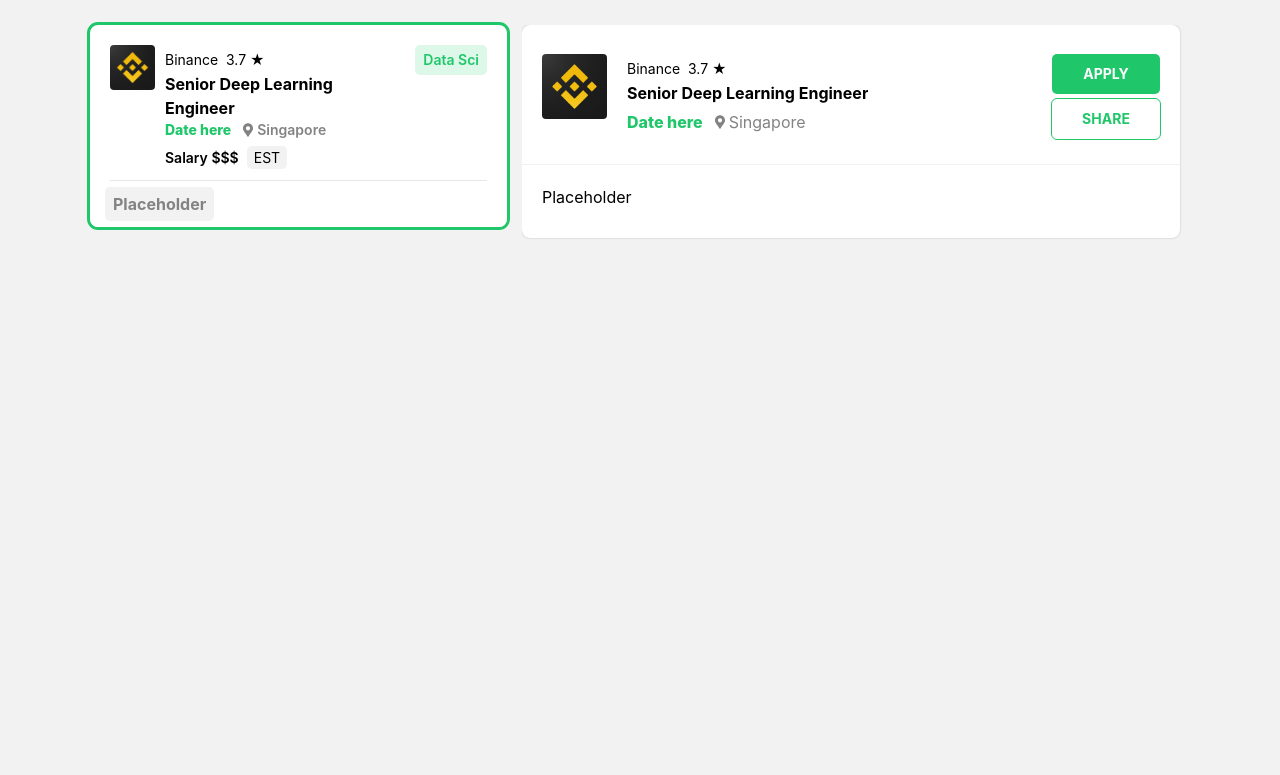
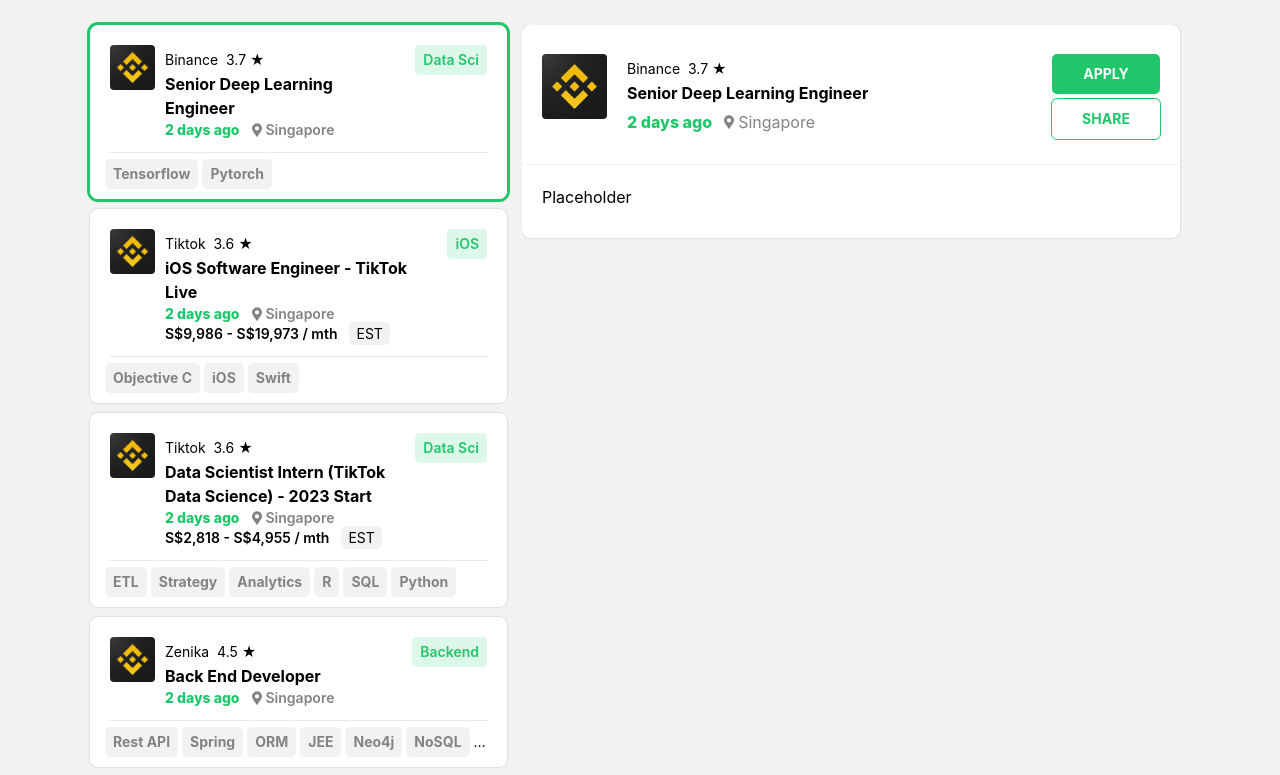
Before and after one commit to Jaylin0312/NF-Replicate, a React (Vite) app: page / in a window 1280 px wide. Shown: the top 775 px of the page. Built offline with nearby package versions, Linux system fonts and the light colour scheme.

Commit message:
feat: render job card and job desc using mock data (refactoring of file structure and variables is done to achieve this)

```diff
--- a/src/App.jsx
+++ b/src/App.jsx
@@ -1,17 +1,9 @@
-import JobCardContainer from "./components/JobCard/JobCardContainer";
-import Desc from "./components/JobDesc/JobDescContainer";
+import JobPanel from "./components/JobPanel";
 
 function App() {
   return (
     <div className="App">
-      <div className="container mt-5">
-        <div className="lg:flex">
-          <JobCardContainer />
-          <div className="hidden lg:block px-[10px] py-[5px] sticky grow">
-            <Desc />
-          </div>
-        </div>
-      </div>
+      <JobPanel />
     </div>
   );
 }
--- a/src/components/JobCard/JobCard.jsx
+++ b/src/components/JobCard/Card.jsx
@@ -3,34 +3,49 @@ import JobDateLocation from "../Reuseables/JobDateLocation";
 import JobTag from "../Reuseables/JobTag";
 import JobSalary from "../Reuseables/JobSalary";
 
-function Card() {
+function Card(props) {
+  const { selectedJobId } = props;
+  const { job } = props;
   return (
     <div className="p-nf5 w-full">
-      <div className="rounded-lg shadow-card pb-10 relative hover:translate-y-[-3px] hover:shadow-card-hover duration-200 lg:outline lg:outline-nf-green2">
+      <div
+        className={`rounded-lg shadow-card pb-10 relative hover:translate-y-[-3px] hover:shadow-card-hover duration-200 ${
+          selectedJobId === job.id ? "lg:outline outline-nf-green2" : ""
+        }`}
+      >
         <div className="bg-white flex flex-col rounded-t-lg px-5 pt-5">
           <div className="flex flex-wrap nf-sm:flex-nowrap items-start justify-start">
             <div className="mr-2.5">
               <img
                 className="w-[45px] h-[45px] max-w-none rounded-[4px]"
-                src="/assets/Binance.png"
+                src={job.company[0].logo}
               />
             </div>
             <div className="ml-auto pl-2.5 nf-sm:order-3">
               <div className="bg-nf-green1 text-sm text-nf-green2 py-nf5 px-2 rounded-[5px] w-max font-semibold">
-                Data Sci
+                {job.tag}
               </div>
             </div>
-            <JobTitle />
+            <JobTitle
+              role={job.role}
+              rating={job.company[0].rating}
+              name={job.company[0].name}
+            />
           </div>
           <div className="whitespace-pre-wrap font-semibold">
             <div className="mb-1.5 border-b nf-sm:pl-[55px] text-sm">
-              <JobDateLocation />
-              <JobSalary />
+              <JobDateLocation
+                created={job.created}
+                country={job.country}
+              />
+              <JobSalary pay={job.pay} />
             </div>
           </div>
         </div>
-        <div className="bg-white absolute bottom-0 min-h-[40px] w-full px-[15px] overflow-hidden whitespace-nowrap rounded-b-lg">
-          <JobTag />
+        <div className="bg-white text-sm absolute bottom-0 min-h-[40px] w-full px-[15px] overflow-hidden text-ellipsis whitespace-nowrap rounded-b-lg">
+          {job.skills.map((skill, index) => (
+            <JobTag key={index} skill={skill} />
+          ))}
         </div>
       </div>
     </div>
--- /dev/null
+++ b/src/components/JobCard/Container.jsx
@@ -0,0 +1,18 @@
+import JobCard from "./Card";
+import React from "react";
+
+function JobCardContainer(props) {
+  function handleSelect(id) {
+    props.setSelectedJobId(id);
+  }
+  return props.jobs.map((job) => (
+    <div
+      className="lg:w-[427px]"
+      key={job.id}
+      onClick={() => handleSelect(job.id)}
+    >
+      <JobCard selectedJobId={props.selectedJobId} job={job} />
+    </div>
+  ));
+}
+export default JobCardContainer;
--- a/src/components/JobCard/JobCardContainer.jsx
+++ /dev/null
@@ -1,10 +0,0 @@
-import JobCard from "./JobCard";
-
-function JobCardContainer() {
-  return (
-    <div className="lg:w-[427px]">
-      <JobCard/>
-    </div>
-  );
-}
-export default JobCardContainer;
--- a/src/components/JobDesc/JobDescContainer.jsx
+++ b/src/components/JobDesc/Container.jsx
@@ -1,14 +1,14 @@
-import JobDescHeader from "./JobDescHeader";
+import JobDescHeader from "./Header";
 
-function Desc() {
+function JobDescContainer(props) {
   return (
     <div className="pr-nf5 pb-[50px] overflow-x-hidden overflow-y-scroll max-h-info-card">
       <div className="py-[29px] px-[20px] shadow-card rounded-lg bg-white">
-        <JobDescHeader/>
+        <JobDescHeader selectedJob={props.selectedJob} />
         <div className="w-breakline h-[0.5px] bg-nf-grey2 my-5 mx-[-20px]"></div>
         Placeholder
       </div>
     </div>
   );
 }
-export default Desc;
+export default JobDescContainer;
--- a/src/components/JobDesc/JobDescHeader.jsx
+++ b/src/components/JobDesc/Header.jsx
@@ -1,7 +1,8 @@
 import JobTitle from "../Reuseables/JobTitle";
 import JobDateLocation from "../Reuseables/JobDateLocation";
 
-function JobDescHeader() {
+function JobDescHeader(props) {
+  const selectedJob = props.selectedJob;
   return (
     <div className="bg-white flex flex-col rounded-t-lg">
       <div className="flex flex-wrap nf-sm:flex-nowrap items-start justify-start">
@@ -23,10 +24,17 @@ function JobDescHeader() {
         </div>
         <div>
           <div className="mb-nf5">
-            <JobTitle />
+            <JobTitle
+              role={selectedJob.role}
+              rating={selectedJob.company[0].rating}
+              name={selectedJob.company[0].name}
+            />
           </div>
           <div>
-            <JobDateLocation />
+            <JobDateLocation
+              created={selectedJob.created}
+              country={selectedJob.country}
+            />
           </div>
         </div>
       </div>
--- /dev/null
+++ b/src/components/JobPanel.jsx
@@ -0,0 +1,42 @@
+import { useState, useEffect } from "react";
+import JobCardContainer from "./JobCard/Container";
+import JobDescContainer from "./JobDesc/Container";
+import axios from "axios";
+
+function JobPanel() {
+  const [jobs, setJobs] = useState([]);
+  const [selectedJobId, setSelectedJobId] = useState(1);
+  useEffect(() => {
+    axios
+      .get("/data/mock-data.json")
+      .then((response) => {
+        setJobs(response.data.jobs);
+      })
+      .catch((error) => {
+        console.log(error);
+      });
+  }, []);
+  if (jobs.length > 0) {
+    const selectedJob = jobs.find((job) => job.id === selectedJobId);
+    return (
+      <div className="container mt-5 mb-5">
+        <div className="flex">
+          <div className="flex flex-col">
+            <JobCardContainer
+              jobs={jobs}
+              selectedJobId={selectedJobId}
+              setSelectedJobId={setSelectedJobId}
+            />
+          </div>
+          <div className="hidden lg:block px-[10px] py-[5px] sticky grow">
+            <JobDescContainer selectedJob={selectedJob} />
+          </div>
+        </div>
+      </div>
+    );
+  } else {
+    return <div>No Listings Observed</div>;
+  }
+}
+
+export default JobPanel;
--- a/src/components/Reuseables/JobDateLocation.jsx
+++ b/src/components/Reuseables/JobDateLocation.jsx
@@ -1,14 +1,14 @@
-function JobDateLocation() {
+function JobDateLocation(props) {
   return (
     <div >
       <div className="text-nf-grey1 flex">
-        <span className="text-nf-green2 font-extrabold mr-3">Date here</span>
+        <span className="text-nf-green2 font-extrabold mr-3">{props.created}</span>
         <div className="flex items-center">
           <img
             className="inline-block h-4 w-2.5 mr-1"
             src="/assets/Location.svg"
           />
-          Singapore
+          {props.country}
         </div>
       </div>
 
--- a/src/components/Reuseables/JobSalary.jsx
+++ b/src/components/Reuseables/JobSalary.jsx
@@ -1,11 +1,13 @@
-function JobSalary() {
+function JobSalary(props) {
   return (
-    <div className="mb-3 mt-2 whitespace-pre-wrap font-semibold">
-      <span className="mr-2">Salary $$$</span>
-      <span className="py-[3px] px-[7px] font-normal rounded-[5px] bg-nf-grey2">
-        EST
-      </span>
-    </div>
+    <div className="mb-3 whitespace-pre-wrap font-semibold">
+    {props.pay && (
+      <div>
+        <span className="mr-3 pt-[3px]">{props.pay}</span>
+        <span className="py-[3px] px-[7px] font-normal rounded-[5px] bg-nf-grey2">EST</span>
+      </div>
+    )}
+  </div>
   );
 }
 export default JobSalary;
--- a/src/components/Reuseables/JobTag.jsx
+++ b/src/components/Reuseables/JobTag.jsx
@@ -1,8 +1,8 @@
-function JobTag() {
+function JobTag(props) {
   return (
     <div className="inline-block mr-1 font-bold">
       <div className="text-nf-grey1 bg-nf-grey2 rounded-[5px]">
-        <div className="py-nf5 px-2">Placeholder</div>
+        <div className="py-nf5 px-2">{props.skill}</div>
       </div>
     </div>
   );
--- a/src/components/Reuseables/JobTitle.jsx
+++ b/src/components/Reuseables/JobTitle.jsx
@@ -1,12 +1,12 @@
-function JobTitle() {
+function JobTitle(props) {
   return (
     <div className="mt-nf5 basis-full shrink">
       <p className="text-sm mb-0.5 whitespace-pre-wrap">
-        <span>Binance</span>
-        <span>&nbsp; 3.7 ★</span>
+        <span>{props.name}</span>
+        <span>&nbsp; {props.rating} ★</span>
       </p>
       <h2 className="Desc text-base font-bold">
-        Senior Deep Learning Engineer
+        {props.role}
       </h2>
     </div>
   );
```
